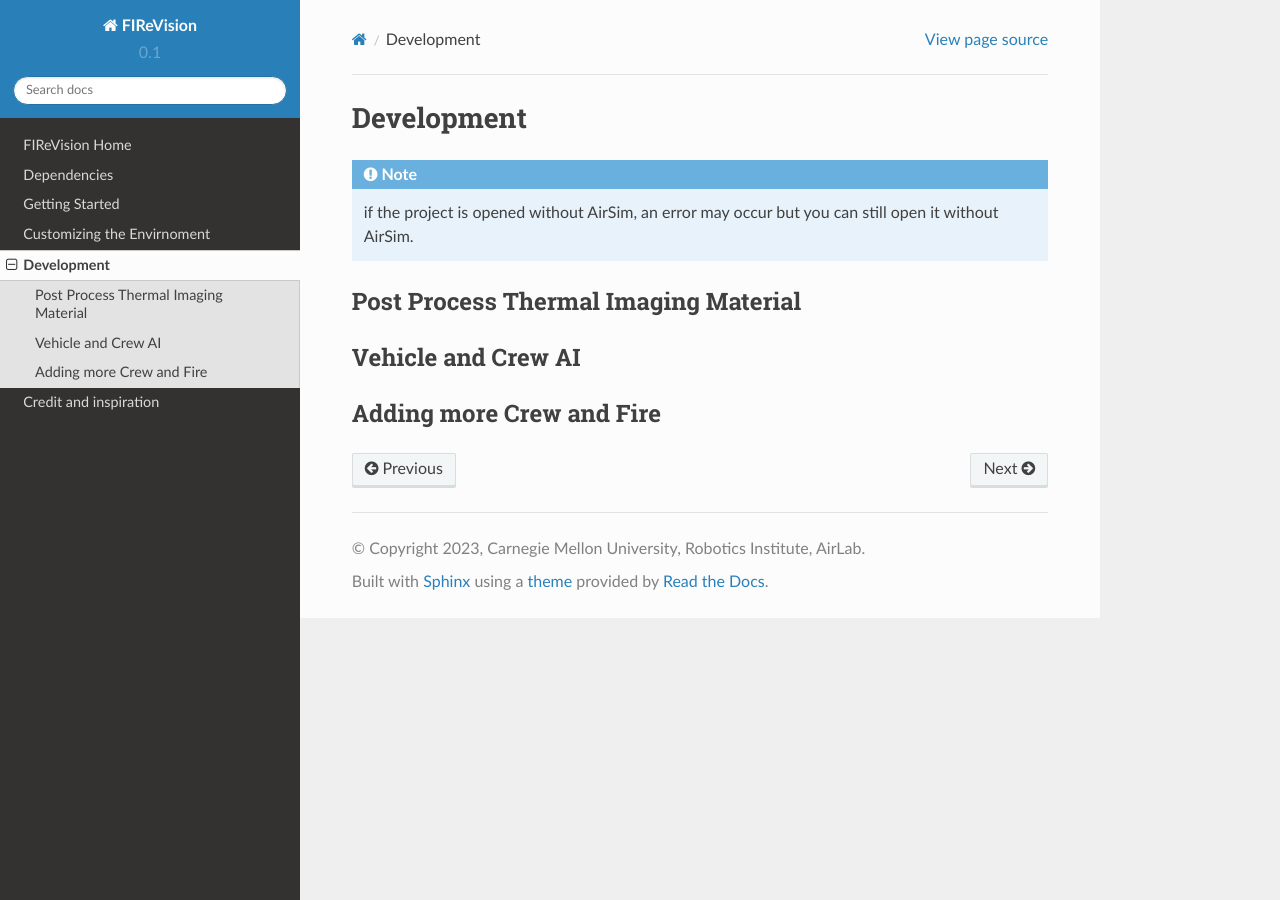
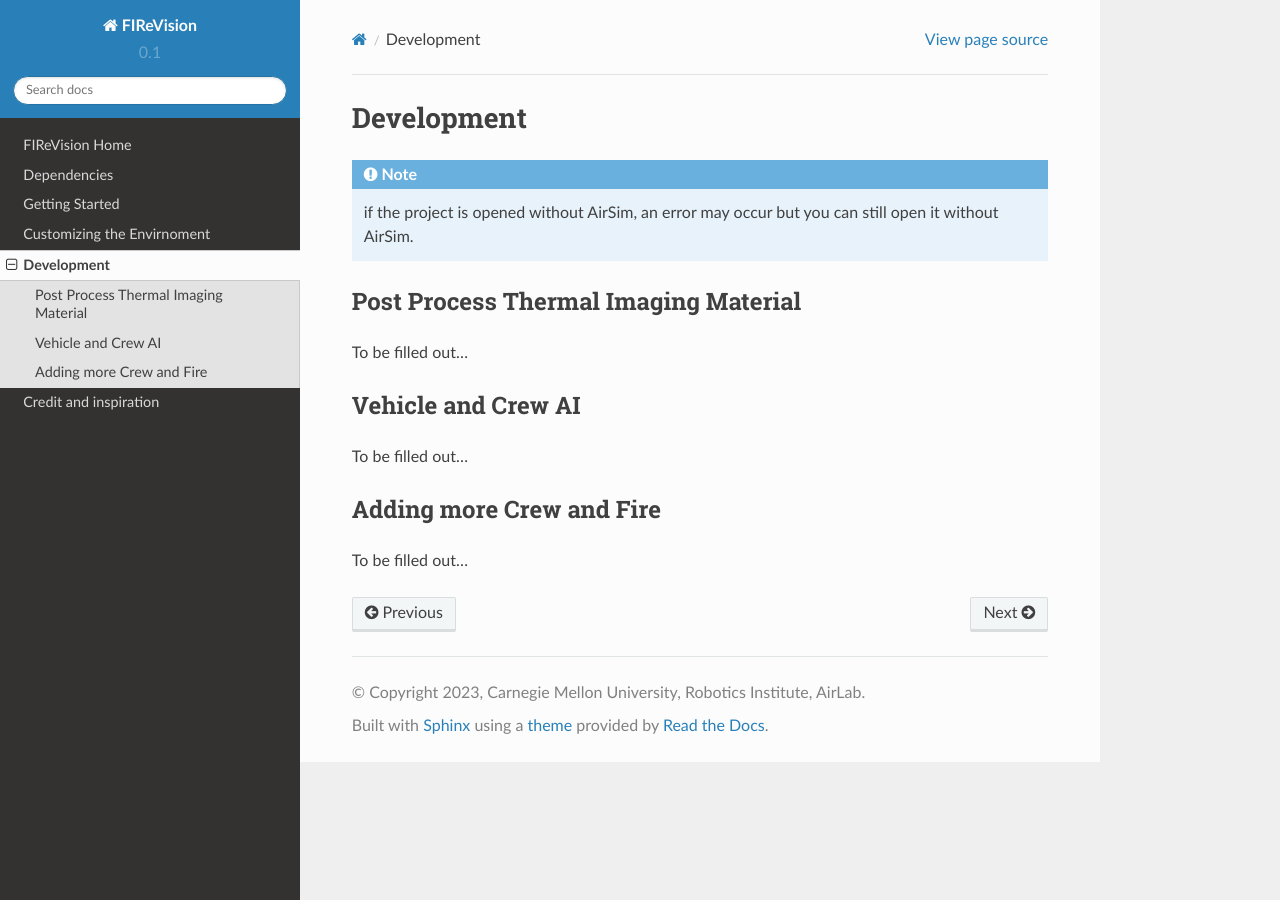
Before and after one commit to castacks/firevision_sim, a Sphinx documentation site: the page built from docs/dev.rst, in a window 1280 px wide. Built offline with Sphinx 7.4.7 and the Read the Docs theme 2.0.0, drawn with Linux system fonts in a browser that asks for light colours.

Commit message:
Update dev.rst

```diff
--- a/docs/dev.rst
+++ b/docs/dev.rst
@@ -5,9 +5,12 @@ Development
 
 Post Process Thermal Imaging Material
 -----
+To be filled out...
 
 Vehicle and Crew AI
 -----
+To be filled out...
 
 Adding more Crew and Fire
 -----
+To be filled out...
```
